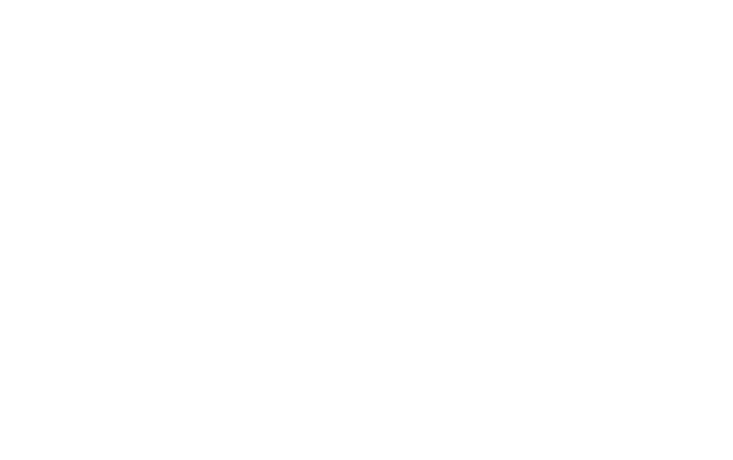
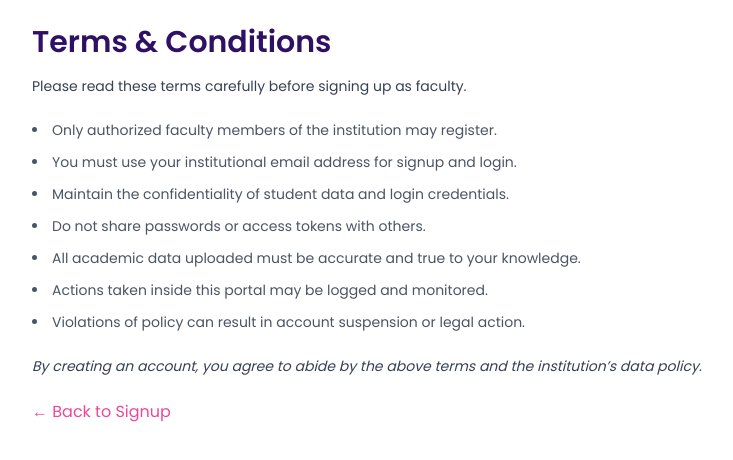
Before and after one commit to Premkumar291/Automated-Result-Portel, a React (Vite) app in the folder frontend/: page /terms in a window 1280 px wide. Before the commit this address had no page. Shown: the top 460 px of the page, without its empty margins (224-957 px from the left). Built offline with nearby package versions, Linux system fonts and the light colour scheme.

Commit message:
completed signup page and terms & conditions page

```diff
--- a/frontend/src/App.jsx
+++ b/frontend/src/App.jsx
@@ -2,6 +2,7 @@ import { Routes, Route, Navigate } from 'react-router-dom'
 import Login from './components/Login'
 import Signup from './components/Signup'
 import ForgotPassword from './ForgetPassword'
+import Terms from './components/terms'
 
 function App() {
   return (
@@ -10,6 +11,7 @@ function App() {
       <Route path="/login" element={<Login />} />
        <Route path="/forgot-password" element={<ForgotPassword />} />
       <Route path="/signup" element={<Signup />} />
+      <Route path="/terms" element={<Terms />} />
     </Routes>
   )
 }
--- a/frontend/src/components/Signup.jsx
+++ b/frontend/src/components/Signup.jsx
@@ -4,19 +4,26 @@ import { Link } from "react-router-dom";
 const Signup = () => {
   const [name, setName] = useState("");
   const [email, setEmail] = useState("");
+  const [department, setDepartment] = useState("");
+  const [staffId, setStaffId] = useState("");
   const [password, setPassword] = useState("");
   const [confirmPassword, setConfirmPassword] = useState("");
+  const [termsAccepted, setTermsAccepted] = useState(false);
   const [error, setError] = useState("");
 
   const handleSubmit = (e) => {
     e.preventDefault();
 
-  if (!name || !email || !password || !confirmPassword) {
+    if (!name || !email || !department || !staffId || !password || !confirmPassword) {
       setError("All fields are required");
       return;
     }
 
-  // Password strength check using regex
+    if (!termsAccepted) {
+      setError("You must accept the terms and conditions");
+      return;
+    }
+
     const strongPasswordRegex =
       /^(?=.*[a-z])(?=.*[A-Z])(?=.*\d)(?=.*[@$!%*?&])[A-Za-z\d@$!%*?&]{8,}$/;
 
@@ -33,10 +40,16 @@ const Signup = () => {
     }
 
     setError("");
-  console.log("Signup Details:", { name, email, password });
+    console.log("Signup Details:", {
+      name,
+      email,
+      department,
+      staffId,
+      password,
+    });
+
     // Send data to backend here
   };
-
 
   return (
     <div className="min-h-screen bg-white font-[Poppins] flex flex-col items-center justify-center px-4">
@@ -46,7 +59,6 @@ const Signup = () => {
           Create Account.<br />
           Join the Automation.
         </h1>
-
         <p className="mt-4 text-[#ec4899] text-lg font-medium">
           Sign up and let automation handle results.
         </p>
@@ -66,10 +78,10 @@ const Signup = () => {
 
         <form onSubmit={handleSubmit} className="space-y-5">
           <div>
-            <label className="block text-sm font-medium text-[#2e1065] mb-1">Name</label>
+            <label className="block text-sm font-medium text-[#2e1065] mb-1">Full Name</label>
             <input
               type="text"
-              placeholder="Your Name"
+              placeholder="Your Full Name"
               className="w-full border border-[#cbd5e1] px-4 py-2 rounded-xl bg-[#f9fafb] focus:outline-none focus:ring-2 focus:ring-[#ec4899] text-[#2e1065]"
               value={name}
               onChange={(e) => setName(e.target.value)}
@@ -77,13 +89,35 @@ const Signup = () => {
           </div>
 
           <div>
-            <label className="block text-sm font-medium text-[#2e1065] mb-1">Email</label>
+            <label className="block text-sm font-medium text-[#2e1065] mb-1">Institutional Email ID</label>
             <input
               type="email"
               placeholder="you@college.edu"
               className="w-full border border-[#cbd5e1] px-4 py-2 rounded-xl bg-[#f9fafb] focus:outline-none focus:ring-2 focus:ring-[#ec4899] text-[#2e1065]"
               value={email}
               onChange={(e) => setEmail(e.target.value)}
+            />
+          </div>
+
+          <div>
+            <label className="block text-sm font-medium text-[#2e1065] mb-1">Department</label>
+            <input
+              type="text"
+              placeholder="Department"
+              className="w-full border border-[#cbd5e1] px-4 py-2 rounded-xl bg-[#f9fafb] focus:outline-none focus:ring-2 focus:ring-[#ec4899] text-[#2e1065]"
+              value={department}
+              onChange={(e) => setDepartment(e.target.value)}
+            />
+          </div>
+
+          <div>
+            <label className="block text-sm font-medium text-[#2e1065] mb-1">Staff ID</label>
+            <input
+              type="text"
+              placeholder="Staff/Employee ID"
+              className="w-full border border-[#cbd5e1] px-4 py-2 rounded-xl bg-[#f9fafb] focus:outline-none focus:ring-2 focus:ring-[#ec4899] text-[#2e1065]"
+              value={staffId}
+              onChange={(e) => setStaffId(e.target.value)}
             />
           </div>
 
@@ -96,6 +130,9 @@ const Signup = () => {
               value={password}
               onChange={(e) => setPassword(e.target.value)}
             />
+            <p className="text-xs text-gray-500 mt-1">
+              Must include uppercase, lowercase, number & symbol. Min 8 chars.
+            </p>
           </div>
 
           <div>
@@ -107,6 +144,19 @@ const Signup = () => {
               value={confirmPassword}
               onChange={(e) => setConfirmPassword(e.target.value)}
             />
+          </div>
+
+          <div className="flex items-center gap-2">
+            <input
+              type="checkbox"
+              id="terms"
+              checked={termsAccepted}
+              onChange={(e) => setTermsAccepted(e.target.checked)}
+              className="h-4 w-4"
+            />
+            <label htmlFor="terms" className="text-sm text-[#2e1065]">
+              I agree to the <Link to="/terms" className="text-[#ec4899] hover:underline">Terms & Conditions</Link>
+            </label>
           </div>
 
           <button
--- /dev/null
+++ b/frontend/src/components/Terms.jsx
@@ -0,0 +1,37 @@
+import React from "react";
+import { Link } from "react-router-dom";
+
+const Terms = () => {
+  return (
+    <div className="min-h-screen bg-white p-6 font-[Poppins]">
+      <div className="max-w-3xl mx-auto">
+        <h1 className="text-3xl font-bold text-[#2e1065] mb-4">Terms & Conditions</h1>
+        <p className="text-gray-700 text-sm mb-6">
+          Please read these terms carefully before signing up as faculty.
+        </p>
+
+        <ul className="list-disc list-inside space-y-3 text-gray-600 text-sm">
+          <li>Only authorized faculty members of the institution may register.</li>
+          <li>You must use your institutional email address for signup and login.</li>
+          <li>Maintain the confidentiality of student data and login credentials.</li>
+          <li>Do not share passwords or access tokens with others.</li>
+          <li>All academic data uploaded must be accurate and true to your knowledge.</li>
+          <li>Actions taken inside this portal may be logged and monitored.</li>
+          <li>Violations of policy can result in account suspension or legal action.</li>
+        </ul>
+
+        <p className="mt-6 text-sm text-gray-700 italic">
+          By creating an account, you agree to abide by the above terms and the institution’s data policy.
+        </p>
+
+        <div className="mt-6">
+          <Link to="/signup" className="text-[#ec4899] hover:underline">
+            ← Back to Signup
+          </Link>
+        </div>
+      </div>
+    </div>
+  );
+};
+
+export default Terms;
--- a/frontend/src/firebase.jsx
+++ /dev/null
@@ -1,16 +0,0 @@
-// src/firebase.js
-import { initializeApp } from "firebase/app";
-import { getAuth, GoogleAuthProvider, signInWithPopup } from "firebase/auth";
-
-const firebaseConfig = {
-  apiKey: "YOUR_API_KEY",
-  authDomain: "YOUR_PROJECT_ID.firebaseapp.com",
-  projectId: "YOUR_PROJECT_ID",
-  appId: "YOUR_APP_ID",
-};
-
-const app = initializeApp(firebaseConfig);
-const auth = getAuth(app);
-const googleProvider = new GoogleAuthProvider();
-
-export { auth, googleProvider, signInWithPopup };
```
Lines whose indentation alone changed are shown as unchanged.
